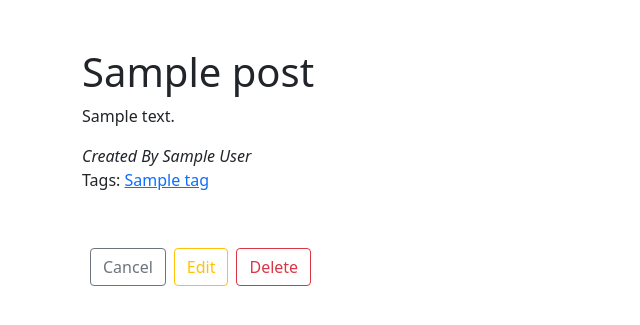
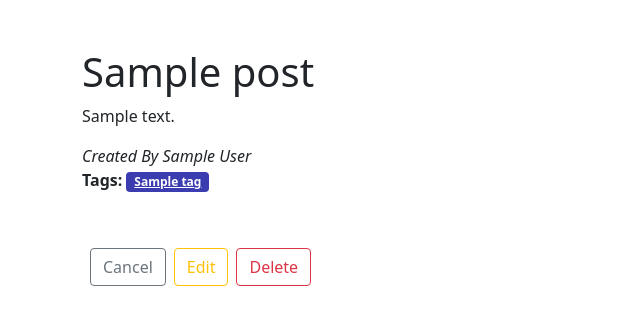
Before and after one commit to KKTTAAII/user_db, a Flask app: page /post/1 in a window 1280 px wide. Shown: the part 56-381 px from the top of the page, without its empty margins (0-640 px from the left). Run offline with Flask 2, Linux system fonts and the light colour scheme; tables that the repository leaves empty hold one stand-in row (values such as "Sample post").

Commit message:
minor fixes

```diff
--- a/app.py
+++ b/app.py
@@ -16,7 +16,6 @@ debug = DebugToolbarExtension(app)
 
 connect_db(app)
 db.create_all()
-
 
 @app.route("/")
 def list_users():
@@ -100,7 +99,6 @@ def show_post_form(user_id):
     all_tags = Tag.query.all()
     return render_template("/post_templates/form.html", user=user, all_tags=all_tags)
 
-
 @app.route("/user/<int:user_id>/posts/new", methods=["POST"])
 def add_post(user_id):
     """Add a new post"""
@@ -155,8 +153,7 @@ def update_post(post_id):
     db.session.query(PostTag).filter(PostTag.post_id==post_id).delete()
 
     for name in tag_names:
-        tag = Tag.query.filter_by(name=name).first()
-        tag_id = tag.id
+        tag_id = Tag.query.filter_by(name=name).first().id
 
         updated_tags = PostTag(post_id=post_id, tag_id=tag_id)
         db.session.add(updated_tags)
--- a/templates/post_templates/details.html
+++ b/templates/post_templates/details.html
@@ -8,11 +8,13 @@ content%}
     <br />
   </div>
   <div>
-      <span>Tags:
+    {%if post.tags%}
+      <span><span class="bold">Tags:</span>
       {%for tag in post.tags %}
-      <a href="/tags/{{tag.id}}">{{tag.name}}</a>
+      <a class="badge badge-secondary"  href="/tags/{{tag.id}}">{{tag.name}}</a>
       {%endfor%}
     </span>
+    {%endif%}
   </div>
   <div class="btn-group mt-5">
     <form action="/">
```
Also changed, not shown: models.py (+8 -11 lines).
